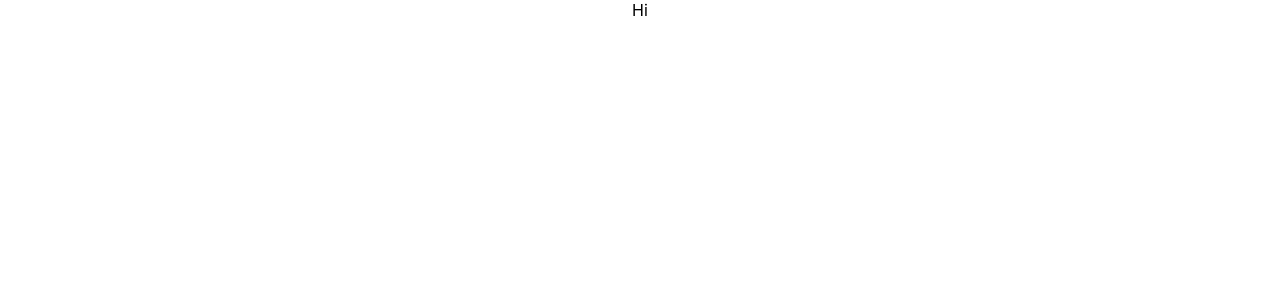
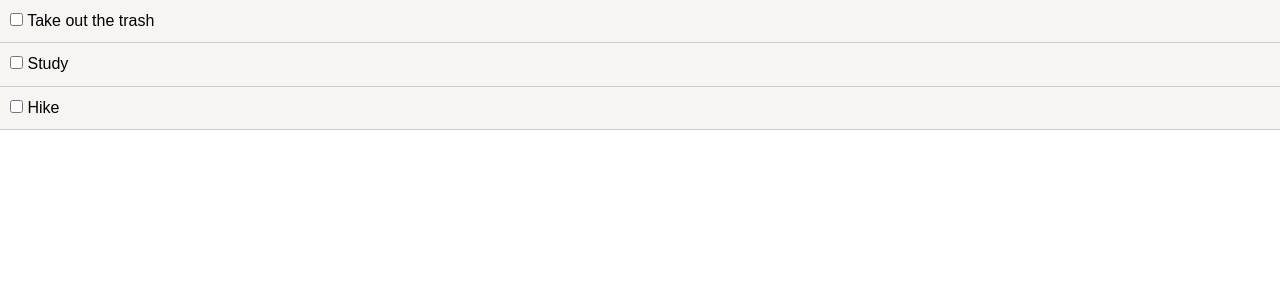
Before and after one commit to bobkrstic/project2do, a React (Create React App) app: page / in a window 1280 px wide. Shown: the top 300 px of the page. Built offline with nearby package versions, Linux system fonts and the light colour scheme.

Commit message:
line through

```diff
--- a/src/App.css
+++ b/src/App.css
@@ -1,38 +1,16 @@
-.App {
-  text-align: center;
+* {
+  box-sizing: border-box;
+  margin: 0;
+  padding: 0;
 }
 
-.App-logo {
-  height: 40vmin;
-  pointer-events: none;
+body {
+  font-family: "SourceCodePro-Light", "Anonymous Pro", Arial, Helvetica,
+    sans-serif;
+  line-height: 1.4;
 }
 
-@media (prefers-reduced-motion: no-preference) {
-  .App-logo {
-    animation: App-logo-spin infinite 20s linear;
-  }
+a {
+  color: #333;
+  text-decoration: none;
 }
-
-.App-header {
-  background-color: #282c34;
-  min-height: 100vh;
-  display: flex;
-  flex-direction: column;
-  align-items: center;
-  justify-content: center;
-  font-size: calc(10px + 2vmin);
-  color: white;
-}
-
-.App-link {
-  color: #61dafb;
-}
-
-@keyframes App-logo-spin {
-  from {
-    transform: rotate(0deg);
-  }
-  to {
-    transform: rotate(360deg);
-  }
-}
--- a/src/App.js
+++ b/src/App.js
@@ -1,10 +1,49 @@
 import React, { Component } from "react";
+import Todos from "./components/Todos";
 
 import "./App.css";
 
 class App extends Component {
+  state = {
+    todos: [
+      {
+        id: 1,
+        title: "Take out the trash",
+        completed: false
+      },
+      {
+        id: 2,
+        title: "Study",
+        completed: false
+      },
+      {
+        id: 3,
+        title: "Hike",
+        completed: false
+      }
+    ]
+  };
+
+  // this id is passed from TodoItem
+  markComplete = id => {
+    // console.log(id);
+    this.setState({
+      todos: this.state.todos.map(todo => {
+        if (todo.id === id) {
+          todo.completed = !todo.completed;
+        }
+        return todo;
+      })
+    });
+  };
+
   render() {
-    return <div className="App">Hi</div>;
+    // console.log(this.state.todos);
+    return (
+      <div className="App">
+        <Todos todos={this.state.todos} markComplete={this.markComplete} />
+      </div>
+    );
   }
 }
 
--- /dev/null
+++ b/src/components/TodoItem.js
@@ -0,0 +1,52 @@
+import React, { Component } from "react";
+import PropTypes from "prop-types";
+
+export class TodoItem extends Component {
+  getStyle = () => {
+    if (this.props.todo.completed) {
+      return {
+        background: "#f4f4f4",
+        padding: "10px",
+        borderBottom: "1px #ccc solid",
+        textDecoration: "line-through"
+      };
+    } else {
+      return {
+        background: "#f8f4f4",
+        padding: "10px",
+        borderBottom: "1px #ccc solid",
+        textDecoration: "none"
+      };
+    }
+  };
+
+  // another way of doing it is
+  // if this.props.todo.completed is true... ":" -> else
+  // return {
+  //   textDecoration: this.props.todo.completed ? 'line-though' : "none"
+  // }
+
+  render() {
+    const { id, title } = this.props.todo;
+
+    return (
+      <div style={this.getStyle()}>
+        <p>
+          <input
+            type="checkbox"
+            onChange={this.props.markComplete.bind(this, id)}
+          />
+          {"    "}
+          {title}
+        </p>
+      </div>
+    );
+  }
+}
+
+// PropTypes
+TodoItem.propTypes = {
+  todo: PropTypes.object.isRequired
+};
+
+export default TodoItem;
--- /dev/null
+++ b/src/components/Todos.js
@@ -0,0 +1,19 @@
+import React, { Component } from "react";
+import TodoItem from "./TodoItem";
+import PropTypes from "prop-types";
+
+class Todos extends Component {
+  render() {
+    // console.log(this.props.todos);
+    return this.props.todos.map(td => (
+      <TodoItem key={td.id} todo={td} markComplete={this.props.markComplete} />
+    ));
+  }
+}
+
+// validation for properties that component should have
+Todos.propTypes = {
+  todos: PropTypes.array.isRequired
+};
+
+export default Todos;
--- a/src/index.css
+++ /dev/null
@@ -1,13 +0,0 @@
-body {
-  margin: 0;
-  font-family: -apple-system, BlinkMacSystemFont, 'Segoe UI', 'Roboto', 'Oxygen',
-    'Ubuntu', 'Cantarell', 'Fira Sans', 'Droid Sans', 'Helvetica Neue',
-    sans-serif;
-  -webkit-font-smoothing: antialiased;
-  -moz-osx-font-smoothing: grayscale;
-}
-
-code {
-  font-family: source-code-pro, Menlo, Monaco, Consolas, 'Courier New',
-    monospace;
-}
--- a/src/index.js
+++ b/src/index.js
@@ -1,6 +1,6 @@
 import React from "react";
 import ReactDOM from "react-dom";
-import "./index.css";
+
 import App from "./App";
 
 ReactDOM.render(
```
